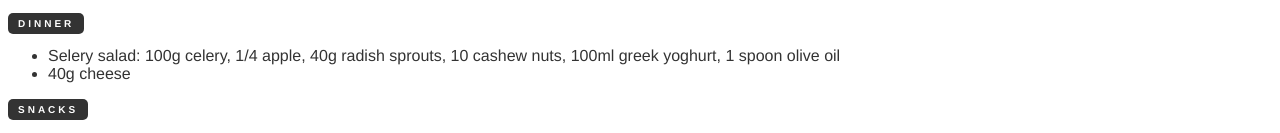
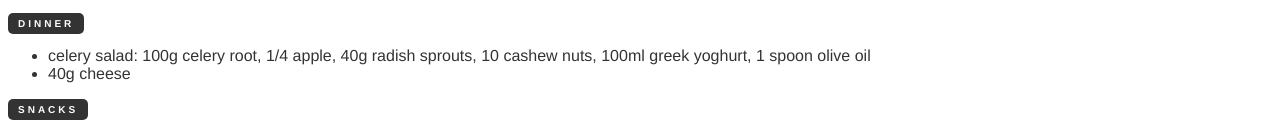
Before and after one commit to annaronco/heathy-style, a plain HTML site: page index.html in a window 1280 px wide. Shown: the part 1136-1269 px from the top of the page. Drawn offline with Linux system fonts and the light colour scheme.

Commit message:
Fix typo

```diff
--- a/index.html
+++ b/index.html
@@ -83,7 +83,7 @@
 
     <h2>Dinner</h2>
     <ul>
-        <li>Selery salad: 100g celery, 1/4 apple, 40g radish sprouts, 10 cashew nuts, 100ml greek yoghurt, 1 spoon olive oil </li>
+        <li>celery salad: 100g celery root, 1/4 apple, 40g radish sprouts, 10 cashew nuts, 100ml greek yoghurt, 1 spoon olive oil </li>
         <li>40g cheese</li>
     </ul>
 
```
